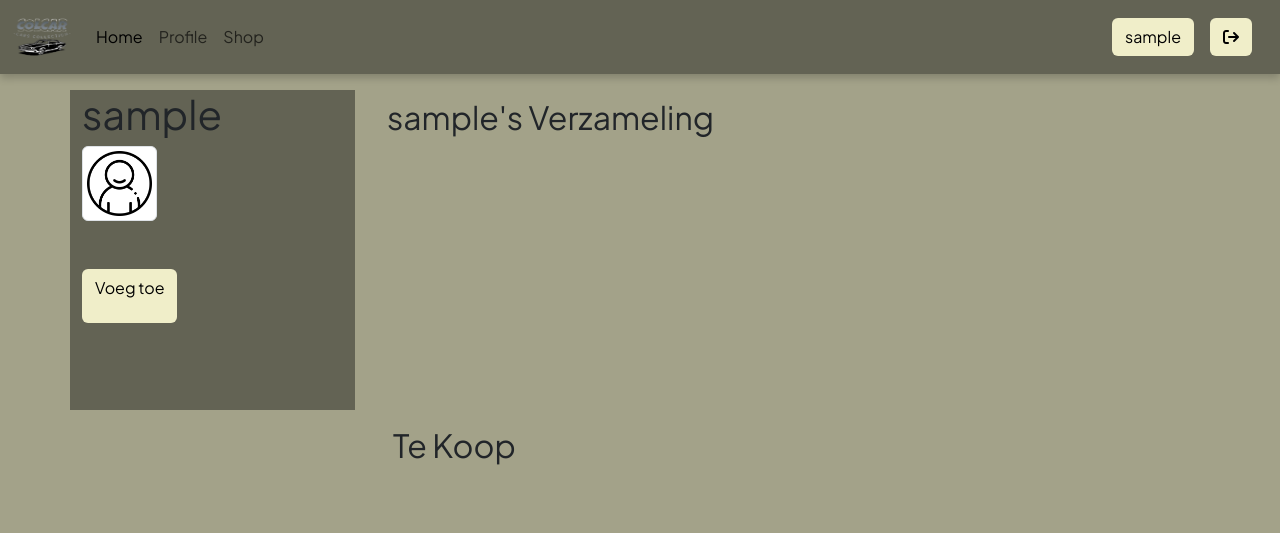
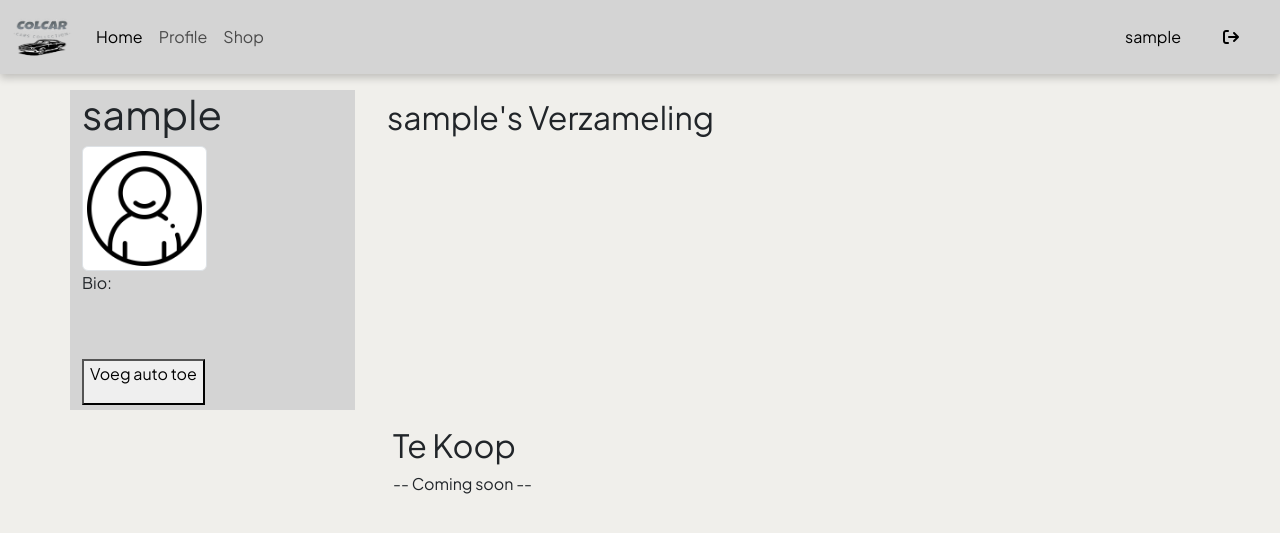
Before and after one commit to uhkz/verzamelaar, a PHP site: page /pages/profile.php in a window 1280 px wide. Shown: the top 533 px of the page. Run offline with PHP 8.4, Linux system fonts and the light colour scheme; the visitor is signed in with stand-in values (Sample User, id 1); data comes from the database, SQL or seed files in the repository; both versions use the stored data as it was after the commit; some libraries are stand-ins or nearby versions.

Commit message:
styling and fixes

```diff
--- a/header.php
+++ b/header.php
@@ -20,6 +20,7 @@
   <script src="https://kit.fontawesome.com/b2f72f1c34.js" crossorigin="anonymous"></script>
 </head>
 <body>
+
   <!--NAVBAR-->
   <nav class="navbar navbar-expand-lg sticky-top">
     <div class="container-fluid">
@@ -64,4 +65,5 @@
       </div>
   </nav>
   <!--EINDE NAVBAR-->
+
   <script src="../scripts/alert.js"></script>
--- a/pages/profile.php
+++ b/pages/profile.php
@@ -21,11 +21,12 @@
 <div class="container mt-3 verzameling">
   <div class="row gap-1">
     <div class="col-md-3 profile me-3"><?php echo "<h1>$username</h1>"?>
-    <img src="../media/profile.png" class="img-thumbnail" width="75" height="75"  alt="..."><br>
+    <img src="../media/profile.png" class="img-thumbnail" width="125" height="125"  alt="..."><br>
     <?php
+    echo '<p>Bio:</p>';
     if (isset($_SESSION['username']) && $_SESSION['username'] === $username){
-     echo '<button type="button" class="mt-5 btn btn2 "  data-bs-toggle="modal" data-bs-target="#addModal">
-    <p>Voeg toe</p></button>';}
+     echo '<button type="button" class="mt-5 btn3"  data-bs-toggle="modal" data-bs-target="#addModal">
+    <p>Voeg auto toe</p></button>';}
 ?>
 <div class="modal fade" id="addModal" tabindex="-1" aria-labelledby="ModalLabel" aria-hidden="true">
   <div class="modal-dialog">
@@ -36,8 +37,8 @@
       </div>
       <div class="modal-body">
          <?php
-    if (isset($_SESSION['username']) && $_SESSION['username'] === $username){
-      echo '<div class="img-upload">
+    if (isset($_SESSION['username']) && $_SESSION['username'] === $username){ ?>
+      <div class="img-upload">
       <form action="../includes/img-upload.inc.php" method="post" enctype="multipart/form-data" class="row g-3">
           <div class="col-md-6">
               <label for="filename" class="form-label">File Name</label>
@@ -55,21 +56,16 @@
               <label for="file" class="form-label">Choose Image</label>
               <input type="file" class="form-control" id="file" name="file" required>
           </div>
-          <div class="col-12">
-              <button type="submit" name="submit" class="btn btn-primary">Upload</button>
-          </div>
-      </form>
-  </div>';
-  }
-    ?>
+
+  </div>
       </div>
       <div class="modal-footer">
-        <button type="button" class="btn btn-secondary" data-bs-dismiss="modal">Close</button>
-      </div>
+        <button type="submit" name="submit" class="btn btn-primary">Upload</button>
+      </form></div>
     </div>
   </div>
 </div>
-
+<?php } ?>
 
   </div>
     <div class="col-md-8">
@@ -92,7 +88,7 @@ try {
         $modalId = 'modal_' . $row['idUploads']; // Generate a unique modal ID
 
         echo '<div class="col-md-2 item fadein">';
-        echo '<img src="../media/gallery/'.$row["imgFullNameUploads"].'" class="img-fluid ratio-4x3" alt="'.$row['titleUploads'].'" data-bs-toggle="modal" data-bs-target="#'.$modalId.'">'; // Adding data-bs attributes for the modal
+        echo '<img src="../media/gallery/'.$row["imgFullNameUploads"].'" class="img-fluid" alt="'.$row['titleUploads'].'" data-bs-toggle="modal" data-bs-target="#'.$modalId.'">'; // Adding data-bs attributes for the modal
         echo '<div>';
         echo '<p class="fs-10 mb-0">' . $row['titleUploads'] . '</p>';
         echo '</div>';
@@ -132,6 +128,7 @@ try {
     <div class="col-md-8">
       <h2>Te Koop</h2>
       <!-- Komt nog -->
+      -- Coming soon --
     </div>
   </div>
 </div>
--- a/pages/registration.php
+++ b/pages/registration.php
@@ -42,6 +42,8 @@ include('../header.php')
                 <input type="password" name="pwdrepeat" id="pwdrepeat" class="form-control form-control " />
               </div>
               <button class="btn btn-outline-light btn-lg px-5" name="submit" type="submit">Sign Up</button><br><br>
+              <p class="mb-0">Already have an account? <a href="login.php" class="text-white-50 fw-bold">Sign In</a>
+              </p>
               <?php
         if (isset($_GET["error"])) {
             if ($_GET["error"] == "emptyinput"){
--- a/style/main.css
+++ b/style/main.css
@@ -1,39 +1,53 @@
 *{
   font-family: 'Plus Jakarta Sans', sans-serif;
 }
-body {
-    background-color: #A3A289;
+
+#preloader {
+  position: fixed;
+  z-index: 9999;
+  background: black url(/media/loader.gif) no-repeat center;
+  background-size: 20%;
+  width: 100%;
+  height: 100%;
+  display: flex;
+  align-items: center;
+  justify-content: center;
 }
 
-.btn2:hover, a:hover {
-    color: #e3e1bfaa!important;
+body {
+    background-color: #F0EFEB;
+}
+
+ a:hover {
+    color: #a0a0a0aa!important;
 }
 
 .navbar {
-    background-color: #636354;
+    background-color: #D4D4D4;
     box-shadow: 0 4px 8px 0 rgba(0,0,0,.2);
+    z-index: 999;
 
 }
 
 .btn2, .signup {
 
     color: black;
-    background-color: #F0EEC9;
+    background-color: #85858500;
 }
 
-.btn2:hover, .signup:hover {
-    background-color: #f0eec92c;
+.signup:hover {
+    color: #a0a0a0aa;
 }
 
 .banner {
     background-image: url(/media/photobanner.jpeg);
     background-size: cover;
-    background-position: -50px;
+    background-position: center;
     height: 50vh;
 
     .banner-text {
-      color: white;
-      padding-top: 5vh;
+      color: black;
+      padding-top: 8vh;
 
     }
 }
@@ -55,17 +69,28 @@ body {
     object-fit: cover;
   }
 
+  .modalImg {
+    width: 100%;
+  }
+
   .profile {
-    background-color: #636354;
+    background-color: #D4D4D4;
     height: 40vh;
   }
 
   .item {
+    width: 15vw;
     height: 15vh;
-    width: 15vw;
 
-  }
+}
+
+.item img {
+    width: 100%;
+    height: 100%;
+    object-fit: cover;
+}
+
 
   .footer {
-    background-color: #636354;
+    background-color: #D4D4D4;
   }
```
Also changed, not shown: index.php (+6 -11 lines), scripts/preloader.js (added, +14 -0 lines), footer.php (line endings or trailing spaces), includes/dbVerzamelaar.db, media/gallery/test.653a5b11065594.77218105.jpg (added).
